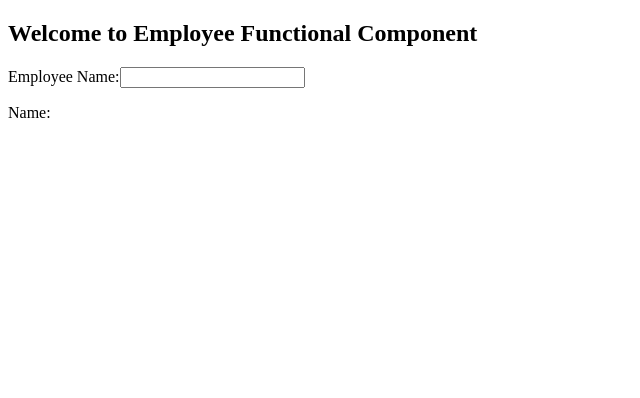
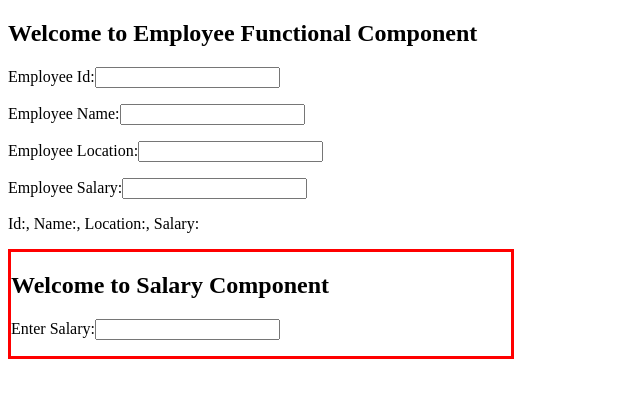
Before and after one commit to saqibamin257/01-demo-project-React2023, a React (Create React App) app: page / in a window 1280 px wide. Shown: the top 398 px of the page, without its empty margins (0-640 px from the left). Built offline with nearby package versions, Linux system fonts and the light colour scheme.

Commit message:
Exe-27 UseState-PassData Parent-Child& child-Paren

```diff
--- a/src/index.js
+++ b/src/index.js
@@ -1761,16 +1761,54 @@
 //#region  Exe-26 - use State in React
 
 
+// import React,{useState}  from "react";
+// import  ReactDOM  from "react-dom/client";
+// import reportWebVitals from "./reportWebVitals";
+
+// function Employee()
+// {
+//   const[name,setName]=useState('');
+
+//   function changeName(e){
+//     setName(e.target.value);
+//   }
+
+//   return(
+//     <div>
+//       <h2>Welcome to Employee Functional Component</h2>
+//       <p>
+//         <label>
+//           Employee Name:<input type="text" value={name} onChange={changeName}/>
+//         </label>
+//       </p>
+//       <p>
+//         <label>Name:{name}</label>
+//       </p>
+//     </div>
+//   )
+// }
+// const element=<Employee></Employee>;
+// const root = ReactDOM.createRoot(document.getElementById('root'));
+// root.render(element);
+// reportWebVitals();
+
+//#endregion
+
+
+
+//#region  Exe-27 - Pass data from parent to child and child to parent component by using use State in React.
+
 import React,{useState}  from "react";
 import  ReactDOM  from "react-dom/client";
 import reportWebVitals from "./reportWebVitals";
 
-function Employee()
-{
-  const[name,setName]=useState('');
-
-  function changeName(e){
-    setName(e.target.value);
+function Employee(){
+
+  const [employee,setEmployeeData]=useState({id:'',name:'',location:'',salary:''});
+
+  function changeEmployeeInfo(e){
+    console.log(e);
+    setEmployeeData({...employee,[e.target.name]:e.target.value});
   }
 
   return(
@@ -1778,15 +1816,47 @@ function Employee()
       <h2>Welcome to Employee Functional Component</h2>
       <p>
         <label>
-          Employee Name:<input type="text" value={name} onChange={changeName}/>
+          Employee Id:<input type="text" name="id" value={employee.id} onChange={changeEmployeeInfo}></input>
         </label>
       </p>
       <p>
-        <label>Name:{name}</label>
+        <label>
+          Employee Name:<input type="text" name="name" value={employee.name} onChange={changeEmployeeInfo}/>
+        </label>
       </p>
+      <p>
+        <label>
+          Employee Location:<input type="text" name="location" value={employee.location} onChange={changeEmployeeInfo}/>
+        </label>
+      </p>
+      <p>
+        <label>
+          Employee Salary:<input type="text" name="salary" value={employee.salary} onChange={changeEmployeeInfo}/>
+        </label>
+      </p>
+      <p>
+        <label>Id:{employee.id}, Name:{employee.name}, Location:{employee.location}, Salary:{employee.salary}</label>
+      </p>
+      <SalaryComponent salary={employee.salary} changeSalary={changeEmployeeInfo} ></SalaryComponent>
     </div>
   )
 }
+
+const SalaryComponent=({salary,changeSalary})=>{
+  return(
+    <div style={{border:'3px solid red', width:'500px'}}>
+      <h2>Welcome to Salary Component</h2>
+      <p>
+        <label>Enter Salary:
+          <input type="text" name="salary" value={salary} onChange={changeSalary}></input>
+        </label>
+      </p>
+  </div>)
+}
+
+
+
+
 const element=<Employee></Employee>;
 const root = ReactDOM.createRoot(document.getElementById('root'));
 root.render(element);
```
